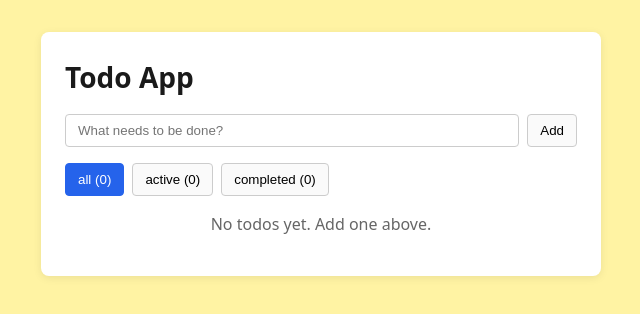
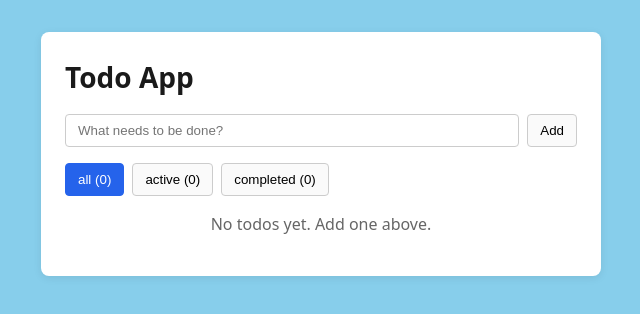
Before and after one commit to SaurabhGarg1/todo-app-gascity-demo-public, a React (Vite) app: page / in a window 1280 px wide. Shown: the top 314 px of the page, without its empty margins (319-959 px from the left). Built offline with nearby package versions, Linux system fonts and the light colour scheme.

Commit message:
feat: change page background to sky blue
Co-authored-by: Cursor <cursoragent@cursor.com>

```diff
--- a/src/index.css
+++ b/src/index.css
@@ -2,7 +2,7 @@
   font-family: system-ui, -apple-system, sans-serif;
   line-height: 1.5;
   color: #1a1a1a;
-  background: #fff3a3;
+  background: #87CEEB;
 }
 
 * {
@@ -12,7 +12,7 @@
 body {
   margin: 0;
   min-height: 100vh;
-  background: #fff3a3;
+  background: #87CEEB;
 }
 
 #root {
```
